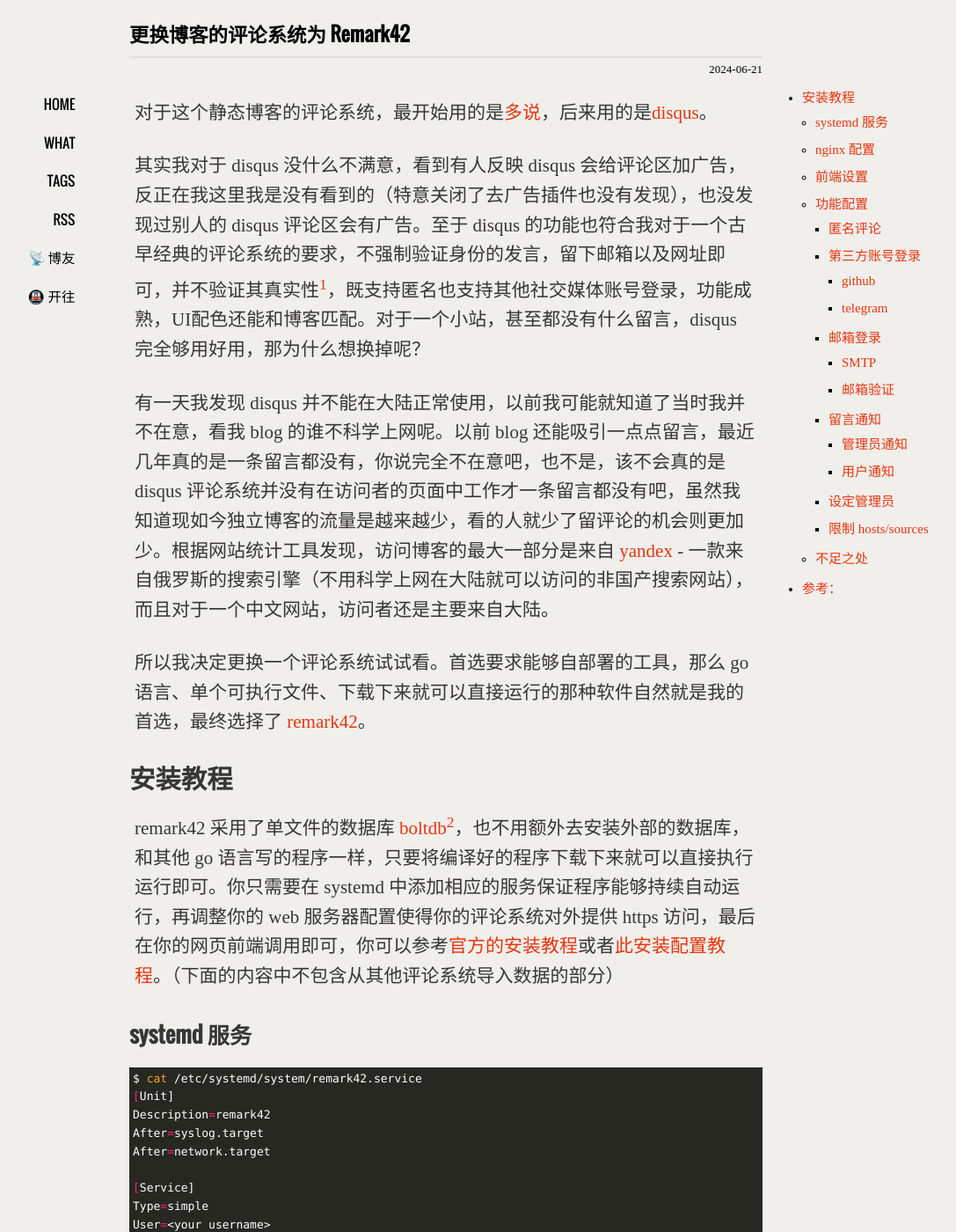
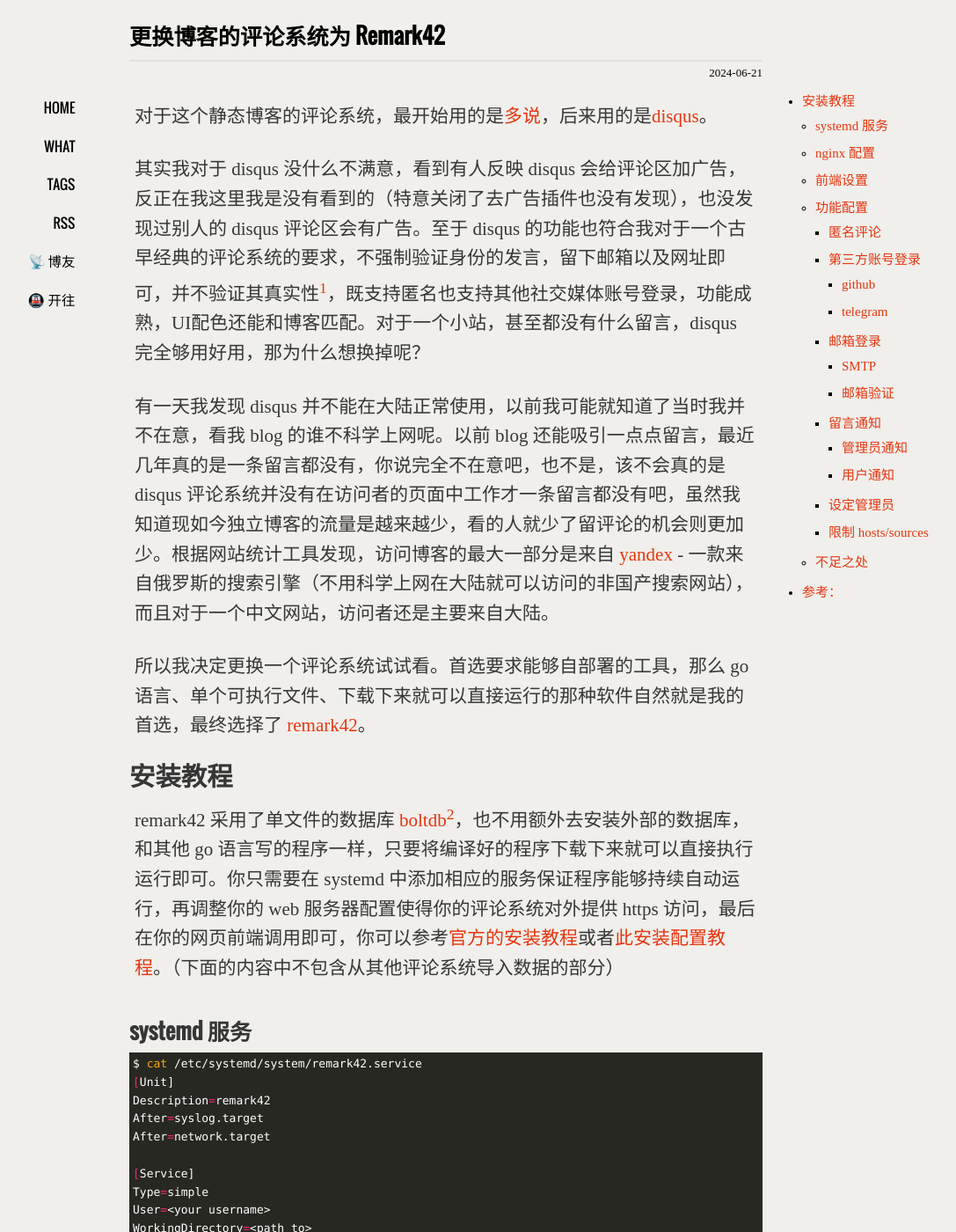
Before and after one commit to xavierskip/xavierskip.github.io, a Jekyll site: the page built from _posts/2024-06-21-remark42.md, in a window 1280 px wide and 1400 px high. Shown: the whole window at 88% size, without its empty margins (133-1220 px from the left). Built offline with Jekyll 4.4.1, drawn with Linux system fonts in a browser that asks for light colours; comment, search, counter and statistics services are not loaded; a style sheet for code colours, icons or effects is not loaded.

Commit message:
css .post head

```diff
--- a/media/css/style.css
+++ b/media/css/style.css
@@ -133,19 +133,23 @@
     width: 98%;
 }
 .post h2{
-  margin: 21px 0 13px 0;
-
+  margin: 0.5em 0 0.2em 0;
 }
-
+.post h3 {
+  margin: 1.2em 0 0 0;
+}
+.post h4 {
+  margin: 1em 0 0 0;
+}
 .post p {
   margin: 6px;
   line-height: 1.6em;
   word-wrap: break-word;
   overflow: hidden;
 }
-h1{font-family: 'Oswald',"Microsoft YaHei",sans-serif;font-size:1.6em;}
+h1{font-family: 'Oswald',"Microsoft YaHei",sans-serif;font-size:1.8em;}
 h2{font-family: 'Oswald',"Microsoft YaHei",sans-serif;font-size:1.4em;}
-h3{font-family: 'Oswald',"Microsoft YaHei",sans-serif;font-size:1.2em;margin: 1em 0;}
+h3{font-family: 'Oswald',"Microsoft YaHei",sans-serif;font-size:1.2em;}
 h4{font-family: 'Oswald',"Microsoft YaHei",sans-serif;font-size:1em;}
 pre,code{font-family: Menlo,"Andale Mono",Consolas,"Courier New",Monaco,monospace;font-size:13px;}
 code{padding: 3px 4px;color:var(--code-color);background-color:#272822;border-radius: 3px;}
```
